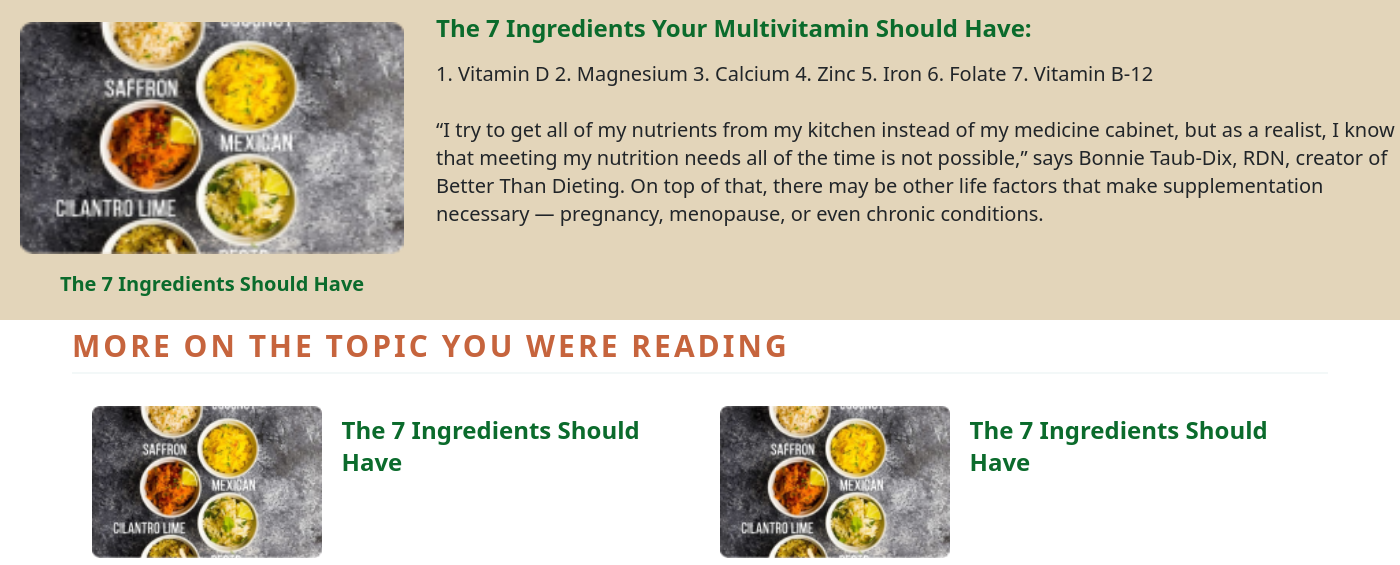
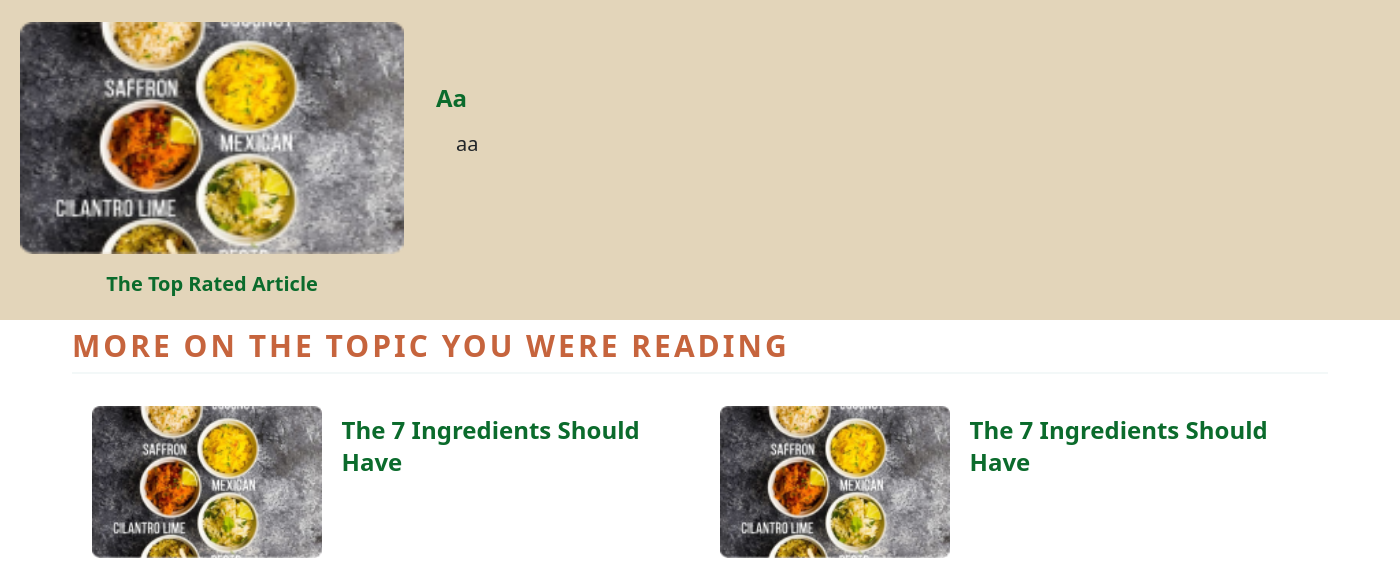
Before and after one commit to a12a12a12a12/NutriologyPie, a CodeIgniter app: page /NutriologyPie/index.php/information/index in a window 1400 px wide. Shown: the part 64-629 px from the top of the page. Run offline with CodeIgniter, Linux system fonts and the light colour scheme; data comes from the database, SQL or seed files in the repository; tables that the repository leaves empty hold one stand-in row (values such as "Sample post"); some libraries are stand-ins or nearby versions.

Commit message:
information updating

```diff
--- a/application/controllers/Information.php
+++ b/application/controllers/Information.php
@@ -8,20 +8,64 @@
 		$this->load->helper('url');
 		$this->load->model('article_model');
 		$this->load->view('components/header');
-		$article_list = $this->article_model->get_article('body health');
-		$result="";
+		$category = 'body health';
+		$article_list = $this->article_model->get_article($category);
+		$articles = "";
 		foreach ($article_list as $article) {
-			$result = $result.'
+			$articles = $articles.'
 			<div class="more-topic">
 				<a href="'.$article->link.'">
 					<img class="ml-5 h-52 w-72 pb-2" src="http://localhost/NutriologyPie/assets/images/information.png" alt="information">
 				</a>
-				<h3 class="mt-2 text-left ml-4 text-[#0B6B2C] text-xl font-bold capitalize">'.$article->title.'</h3>
+				<h3 class="mt-2 text-left ml-4 w-72 text-[#0B6B2C] text-xl font-bold capitalize">'.$article->title.'</h3>
+
         	</div>
 			';
 		}
-		$data['article_list'] = $result;
+		$data['article_list'] = $articles;
+		$data['top_article'] = $article_list[0];
 		$this->load->view('information',$data);
+	}
+
+	// <h3 class="mt-2 text-left ml-4 text-[#0B6B2C] text-xl font-bold capitalize">Rate: '.number_format($article->avg_rating,1).'<span class="text-xs text-slate-900"> / 5</span></h3>
+
+	public function category($category=Null)
+	{
+		if ($category == Null){
+			redirect('information');
+		}
+
+		$this->load->helper('form');
+		$this->load->helper('url');
+		$this->load->model('article_model');
+		$this->load->view('components/header');
+		$category = urldecode($category);
+		$article_list = $this->article_model->get_article($category);
+		$articles = "";
+		foreach ($article_list as $article) {
+			$articles = $articles.'
+			<div class="more-topic">
+				<a href="'.$article->link.'">
+					<img class="ml-5 h-52 w-72 pb-2" src="http://localhost/NutriologyPie/assets/images/information.png" alt="information">
+				</a>
+				<h3 class="mt-2 text-left w-72 ml-4 text-[#0B6B2C] text-xl font-bold capitalize">'.$article->title.'</h3>
+        	</div>
+			';
+		}
+		$data['article_list'] = $articles;
+		$data['top_article'] = $article_list[0];
+		$this->load->view('information',$data);
+	}
+
+	public function fetch(){
+		$this->load->model('article_model'); // load file_model
+        $data = $this->article_model->get_article("health"); //send query to file_model and put result to $data
+            if(!$data == null){
+                echo json_encode ($data); //send result back
+            }else{
+                echo  ""; // no result found
+            }
+
 	}
 }
 ?>
--- a/application/models/Article_model.php
+++ b/application/models/Article_model.php
@@ -1,9 +1,3 @@
-<!-- 只负责增改查  from article -->
-<!-- Only use for extension -->
-
-<!-- 为information页面拉取数据 -->
-
-
 <?php if ( ! defined('BASEPATH')) exit('No direct script access allowed');
  //put your code here
  class Article_model extends CI_Model{
@@ -23,11 +17,19 @@
 
     // get article from db by article_category
     public function get_article($category) {
-        $query = "SELECT * FROM articles where category = '$category'";
+        $query = "SELECT articles.link,articles.title,AVG(article_comment.rating) as avg_rating FROM articles,article_comment where category = '$category' and articles.article_id = article_comment.article_id GROUP BY articles.article_id ORDER BY avg_rating DESC";
         $art_query = $this->db->query($query);
         $art_infor= $art_query->result();
         return $art_infor;
     }
+
+    // get top article from db by article_category
+    // public function get_top_article($category) {
+    //     $query = "SELECT articles.link,articles.title,AVG(article_comment.rating) FROM articles,article_comment where category = '$category' and articles.article_id = article_comment.article_id GROUP BY articles.article_id ORDER BY AVG(article_comment.rating) DESC LIMIT 1";
+    //     $art_query = $this->db->query($query);
+    //     $art_infor= $art_query->result();
+    //     return $art_infor;
+    // }
  }
 
 ?>
--- a/application/views/information.php
+++ b/application/views/information.php
@@ -1,27 +1,18 @@
 <div class="information-top">
     <div class="top-left">
-        <img class="ml-5 h-60 w-96 pb-2" src="<?php echo base_url(); ?>assets/images/information.png" alt="information">
-        <h3 class="text-[#0B6B2C] ml-5 mt-2 text-center text-xl font-extrabold capitalize">the 7 Ingredients Should Have
-        </h3>
+        <a href="<?php echo $top_article->link; ?>">
+            <img class="ml-5 h-60 w-96 pb-2" src="<?php echo base_url(); ?>assets/images/information.png"
+                alt="information">
+            <h3 class="text-[#0B6B2C] ml-5 mt-2 text-center text-xl font-extrabold capitalize">
+                The Top rated article
+            </h3>
+        </a>
     </div>
     <div class="top-right">
-        <div class="title capitalize text-left text-2xl font-bold "> the 7 Ingredients Your Multivitamin
-            Should Have:
+        <div class="title capitalize text-left text-2xl font-bold "> <?php echo $top_article->title; ?>
         </div>
-        <div class="text text-xl font-medium">
-            1. Vitamin D
-            2. Magnesium
-            3. Calcium
-            4. Zinc
-            5. Iron
-            6. Folate
-            7. Vitamin B-12
-            <br>
-            <br>
-            “I try to get all of my nutrients from my kitchen instead of my medicine cabinet, but as a realist, I know
-            that meeting my nutrition needs all of the time is not possible,” says Bonnie Taub-Dix, RDN, creator of
-            Better Than Dieting. On top of that, there may be other life factors that make supplementation necessary —
-            pregnancy, menopause, or even chronic conditions.
+        <div class="text text-xl font-medium pl-5">
+            <?php echo $top_article->title; ?>
         </div>
     </div>
 </div>
@@ -58,33 +49,6 @@
     </div>
 </div>
 
-<!-- <div class="information-middle container">
-    <div class="info-middle-header text-[#C6643D] text-3xl font-bold pt-2 tracking-widest pb-2 uppercase">
-        More top reading
-    </div>
-    <hr>
-    <div class="information-topic">
-        <div class="more-topic">
-            <a href="#"><img class="ml-5 h-52 w-72 pb-2" src="<?php echo base_url(); ?>assets/images/information.png"
-                    alt="information"></a>
-            <h3 class="text-[#0B6B2C] mt-2 text-left text-xl font-bold capitalize">the 7 Ingredients Should Have
-            </h3>
-        </div>
-        <div class="more-topic">
-            <a href="#"><img class="ml-5 h-52 w-72 pb-2" src="<?php echo base_url(); ?>assets/images/information.png"
-                    alt="information"></a>
-            <h3 class="text-[#0B6B2C]  mt-2 text-left text-xl font-bold capitalize">the 7 Ingredients Should Have
-            </h3>
-        </div>
-        <div class="more-topic">
-            <a href="#"><img class="ml-5 h-52 w-72 pb-2" src="<?php echo base_url(); ?>assets/images/information.png"
-                    alt="information"></a>
-            <h3 class="text-[#0B6B2C] mt-2 text-left text-xl font-bold capitalize">the 7 Ingredients Should Have
-            </h3>
-        </div>
-    </div>
-</div> -->
-
 <div class="information-middle container">
     <div class="info-middle-header text-[#C6643D] text-3xl font-bold pt-2 tracking-widest pb-2 uppercase">
         More top reading
@@ -93,6 +57,10 @@
     <div class="information-topic">
         <?php echo $article_list; ?>
     </div>
+</div>
+
+<div id="testing">
+
 </div>
 
 
@@ -163,4 +131,28 @@
 .information-middle .information-topic .more-topic h3 {
     padding-left: 2em;
 }
+
+a:hover {
+    opacity: 0.8;
+    text-decoration: none;
+}
 </style>
+
+<!-- <script>
+async function getArticle() {
+    const response = await fetch(
+        'http://localhost/NutriologyPie/information/fetch');
+    console.log('====================================');
+    console.log(response);
+    console.log('====================================');
+    const data = await response.json();
+    console.log(data);
+    return data;
+}
+getArticle();
+// document.getElementById("testing").innerHTML =
+//     "<div class='topic'>" +
+//     "<a href ='#'><img class='ml-5 h-40 w-30 pb-2' src='<?php echo base_url(); ?>assets/images/information.png' alt ='information'></a>" +
+//     "<h3 class = 'text-[#0B6B2C]  mt-2 text-left text-2xl font-bold capitalize'> the 7 Ingredients Should Have </h3>" +
+//     "</div>";
+</script> -->
```
